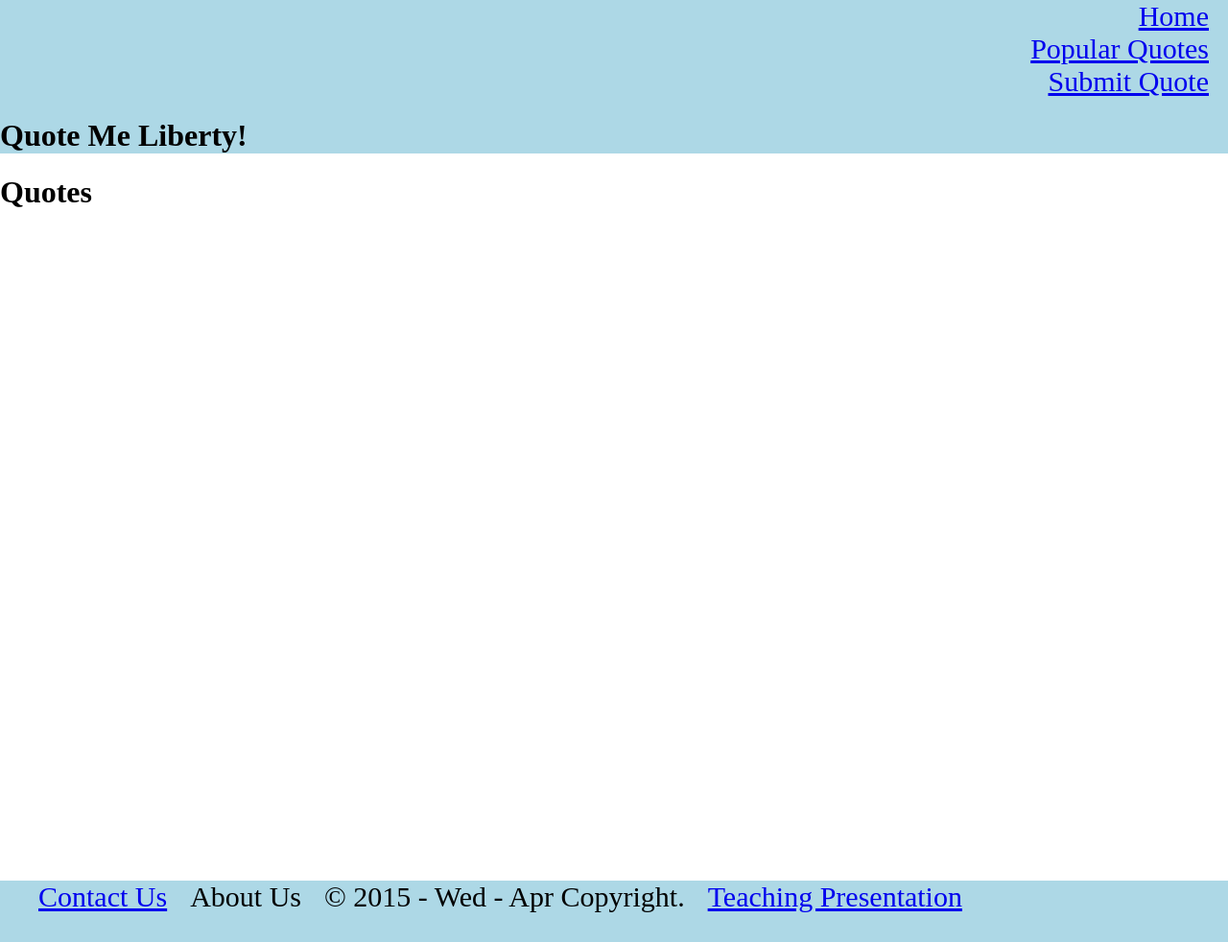
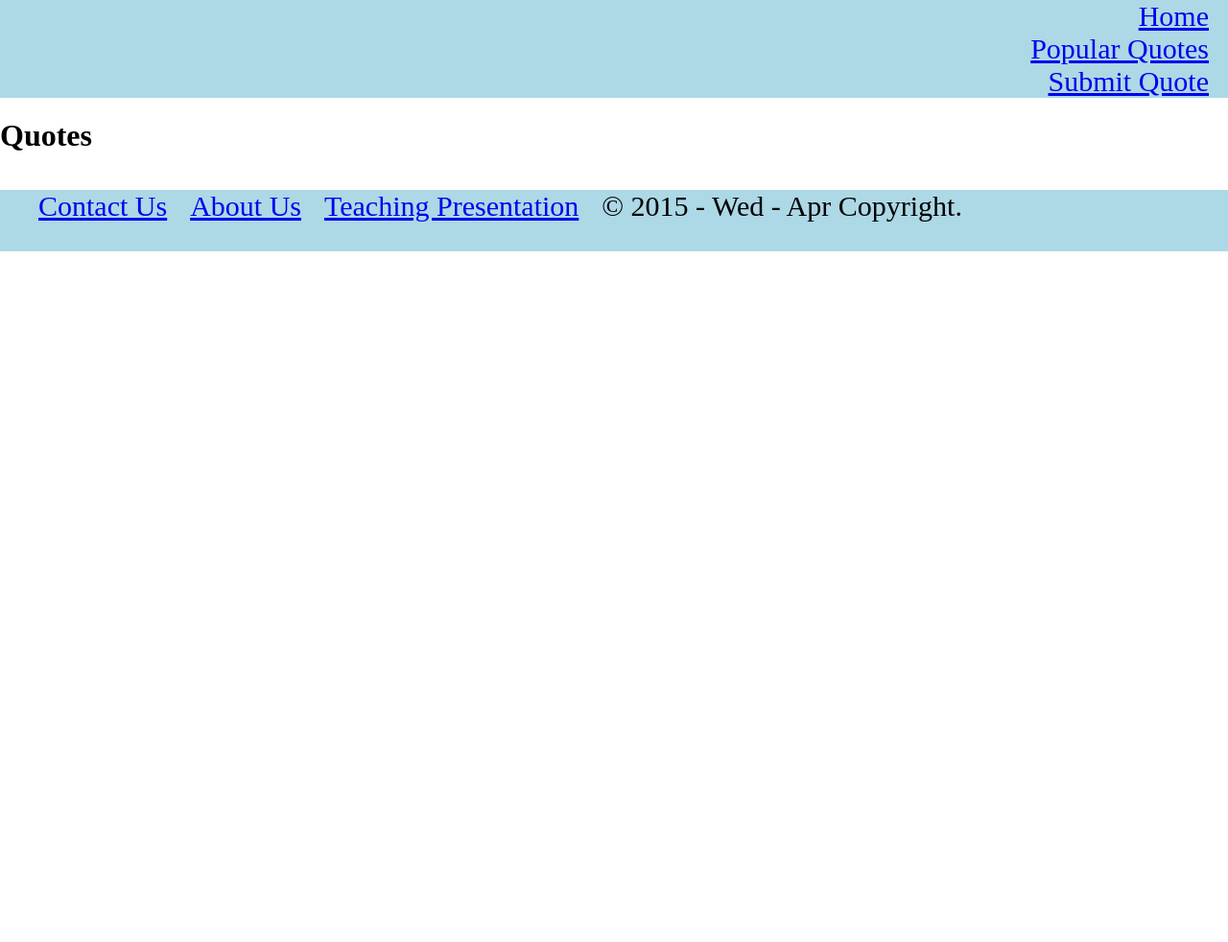
Before and after one commit to jordanharmon13/quotemeliberty, a PHP site: page / in a window 1280 px wide. Shown: the whole page at 96% size. After the commit the page ends 262 px from the top, so only its background shows below. Run offline with PHP 8.4, Linux system fonts and the light colour scheme; data that the repository does not hold is empty.

Commit message:
Changes css and modified the view layer

```diff
--- a/index.php
+++ b/index.php
@@ -1,3 +1,4 @@
+<main>
 <?php
 require_once('model/database.php');
 
@@ -19,7 +20,7 @@ switch ($action) {
         break;
 
     case 'quote_add':
-        include 'view/quotes_list.php';
+        include 'view/quote_add.php';
         break;
 
     case 'Submit Quote':
@@ -33,20 +34,23 @@ switch ($action) {
         break;
 
     case 'quotes_popular':
-        include 'view/quotes_list.php';
+        include 'view/quotes_popular.php';
         break;
 
     case 'contact_us':
-        include 'contact/contact.php';
+        include 'view/contact/contact.php';
         break;
 
     case 'teaching_presentation':
-        include 'phpexam/teaching_presentation.php';
+        include 'view/phpexam/teaching_presentation.php';
         break;
 
     case 'quote_page':
-        include 'view/quotes_list.php';
+        include 'view/quote_page.php';
         break;
+
+    case 'about_us':
+        include 'view/about_us.php';
 
     default:
         include('view/quotes_list.php');
@@ -56,3 +60,5 @@ switch ($action) {
 include('view/footer.php');
 
 ?>
+
+</main>
--- a/stylesheet.css
+++ b/stylesheet.css
@@ -12,7 +12,7 @@ nav ul li,
 footer ul li {
     display: inline;
     text-decoration: none;
-    list-style: none;
+    list-style-type: none;
     margin-right: 20px;
     font-size: 30px;
 }
--- /dev/null
+++ b/view/about_us.php
@@ -0,0 +1,4 @@
+<?php $title = 'About Us'; ?>
+<h1>About Us</h1>
+    <p>Quote Me Liberty was created with the hope of helping all those who use it learn more about liberty and become closer to the original design of the Founding Fathers for this nation.</p>
+    <p>We are constantly trying to challenge the status quo in all that we do, and we hope that you have some powerful, inspiring quotes from great leaders of liberty to submit and share with the world.</p>
--- a/view/footer.php
+++ b/view/footer.php
@@ -1,9 +1,9 @@
 <footer id="footer">
     <ul>
         <li><a href=".?action=contact_us">Contact Us</a></li>
-        <li>About Us</li>
-        <li>&copy <?php echo date('Y - D - M') ?> Copyright.</li>
+        <li><a href=".?action=about_us">About Us</a></li>
         <li><a href="/.?action=teaching_presentation">Teaching Presentation</a></li>
+        <li>&copy <?php echo date('Y - D - M'); ?> Copyright.</li>
     </ul>
 </footer>
 </body>
--- a/view/header.php
+++ b/view/header.php
@@ -7,7 +7,7 @@ and open the template in the editor.
 <html>
     <head>
         <meta charset="UTF-8">
-        <title>Quote Me Liberty - Liberty Quotes</title>
+        <title><?php echo $title; ?> - Liberty Quotes</title>
 
         <meta name="viewport" content="width=device-width, initial-scale=1">
 
@@ -18,7 +18,7 @@ and open the template in the editor.
     </head>
     <body id="wrapper">
 
-        <header>
+        <header id="header">
         <nav>
             <ul>
                 <li><a href=".?action=quotes_list">Home</a></li>
@@ -26,6 +26,4 @@ and open the template in the editor.
                 <li><a href=".?action=quote_add">Submit Quote</a></li>
             </ul>
         </nav>
-
-            <h1>Quote Me Liberty!</h1>
         </header>
--- a/view/quotes_list.php
+++ b/view/quotes_list.php
@@ -1,5 +1,4 @@
-<main>
-    <?php
+<?php
     // quotes_list page
 
     if($action == 'quotes_list') { ?>
@@ -16,22 +15,7 @@
        <?php } ?>
     </ul>
 
-    <?php } else if($action == 'quote_add') {
-        include('view/quote_add.php');
-
-    } else if ($action == 'quotes_popular') {
-        include('quotes_popular.php');
-
-    } else if ($action == 'contact_us') {
-       include 'contact/contact.php';
-
-    } else if ($action == 'quote_page') {
-        include('quote_page.php');
-
-    } else {
+    <?php } else {
         require('quote.php');
     }
 ?>
-
-
-</main>
```
Also changed, not shown: view/contact_us.php (deleted, +0 -7 lines), view/contact/contact.php (renamed from contact/contact.php), view/contact/index.php (renamed from contact/index.php), view/phpexam/index.php (renamed from phpexam/index.php), view/phpexam/teaching_presentation.php (renamed from phpexam/teaching_presentation.php), view/phpexam/view.php (renamed from phpexam/view.php).
